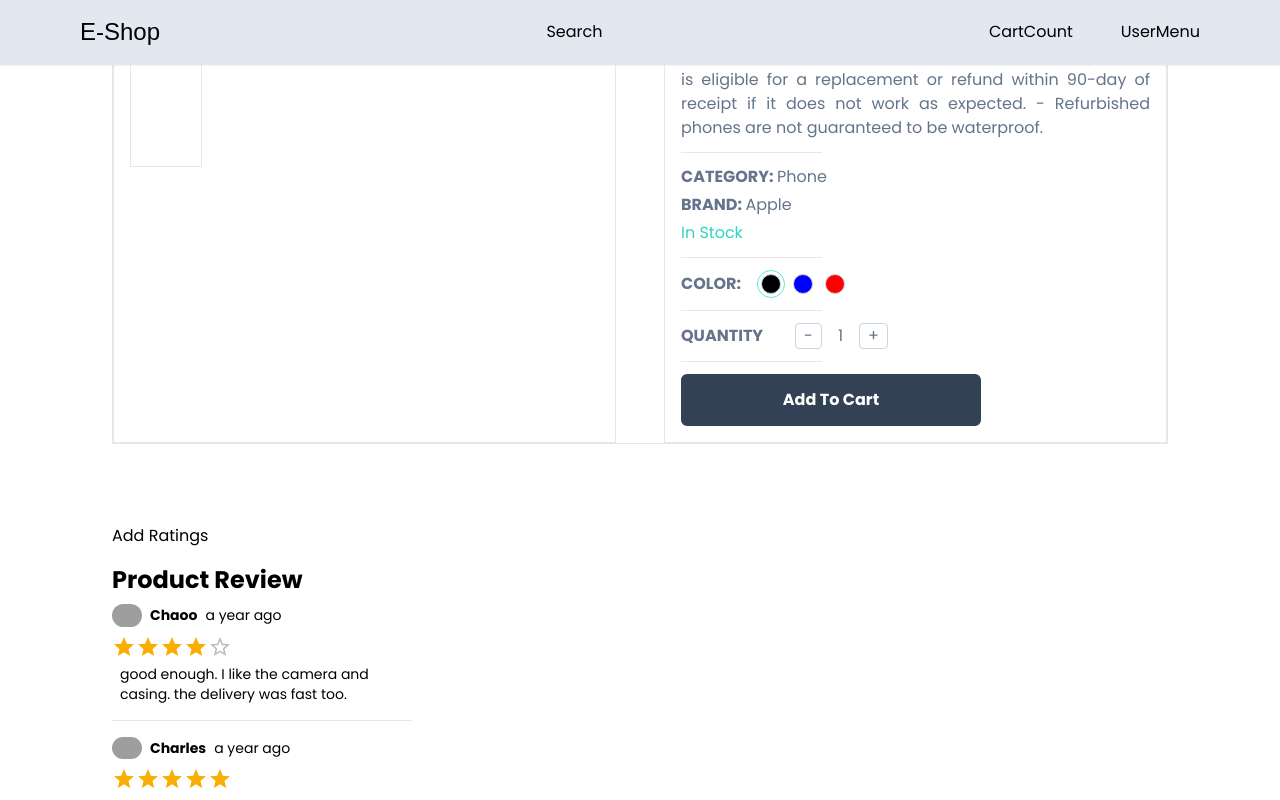
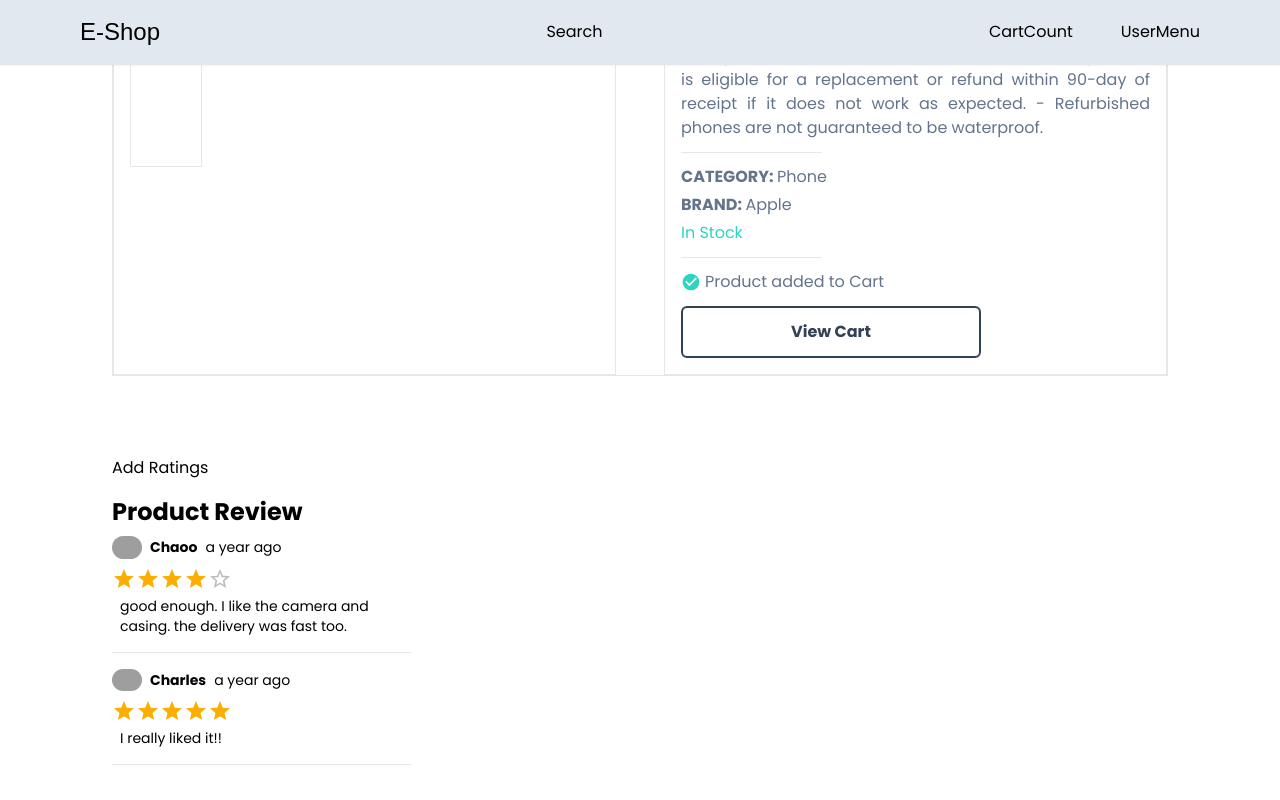
Before and after one commit to razace50/e-shop, a Next.js app: page /product/1 in a window 1280 px wide. Both pictures are taken after a click on the button "Add To Cart". Shown: the part 448-1248 px from the top of the page. Built offline with nearby package versions, Linux system fonts and the light colour scheme; grey boxes are pictures that could not be loaded; a web font is replaced by a local one.

Commit message:
view cart

```diff
--- a/app/product/[productId]/ProductDetails.tsx
+++ b/app/product/[productId]/ProductDetails.tsx
@@ -5,8 +5,11 @@ import ProductImage from "@/app/components/products/ProductImage";
 import SetColor from "@/app/components/products/SetColor";
 import SetQuantity from "@/app/components/products/SetQuantity";
 import { useCart } from "@/hooks/useCart";
+import product from "@/utils/product";
 import { Rating } from "@mui/material";
-import { useCallback, useState } from "react";
+import { useRouter } from "next/navigation";
+import { useCallback, useEffect, useState } from "react";
+import { MdCheckCircle } from "react-icons/md";
 
 interface ProductDetailsProps {
   product: any; // Consider specifying a more precise type if possible
@@ -35,6 +38,7 @@ const Horizontal = () => {
 
 const ProductDetails: React.FC<ProductDetailsProps> = ({ product }) => {
   const { handleAddProductToCart, cartProducts } = useCart();
+  const [isProductInCart, setIsProductInCart] = useState(false);
   const [cartProduct, setCartProduct] = useState<CartProductType>({
     id: product.id,
     name: product.name,
@@ -45,9 +49,21 @@ const ProductDetails: React.FC<ProductDetailsProps> = ({ product }) => {
     quantity: 1,
     price: product.price,
   });
+  const router = useRouter();
 
   console.log(cartProducts);
 
+  useEffect(() => {
+    setIsProductInCart(false);
+    if (cartProducts) {
+      const existingIndex = cartProducts.findIndex(
+        (item) => item.id === product.id
+      );
+      if (existingIndex > -1) {
+        setIsProductInCart(true);
+      }
+    }
+  }, [cartProducts]);
   const productRating =
     product.reviews.reduce((acc: number, item: any) => item.rating + acc, 0) /
     product.reviews.length;
@@ -115,6 +131,24 @@ const ProductDetails: React.FC<ProductDetailsProps> = ({ product }) => {
             {product.inStock ? "In Stock" : "Out of Stock"}
           </div>
           <Horizontal />
+          {isProductInCart ? (
+            <>
+              <p className="mb-2 text-slate-500 flex items-center gap-1">
+                <MdCheckCircle className="text-teal-400" size={20} />
+                <span>Product added to Cart</span>
+              </p>
+              <div className="max-w-[300px]">
+                <Button
+                  label="View Cart"
+                  outline
+                  onclick={() => {
+                    router.push("/cart");
+                  }}
+                />
+              </div>
+            </>
+          ) : (
+            <>
               <SetColor
                 cartProduct={cartProduct}
                 images={product.images}
@@ -133,6 +167,8 @@ const ProductDetails: React.FC<ProductDetailsProps> = ({ product }) => {
                   onclick={() => handleAddProductToCart(cartProduct)}
                 />
               </div>
+            </>
+          )}
         </div>
       </div>
     </div>
```
Lines whose indentation alone changed are shown as unchanged.
